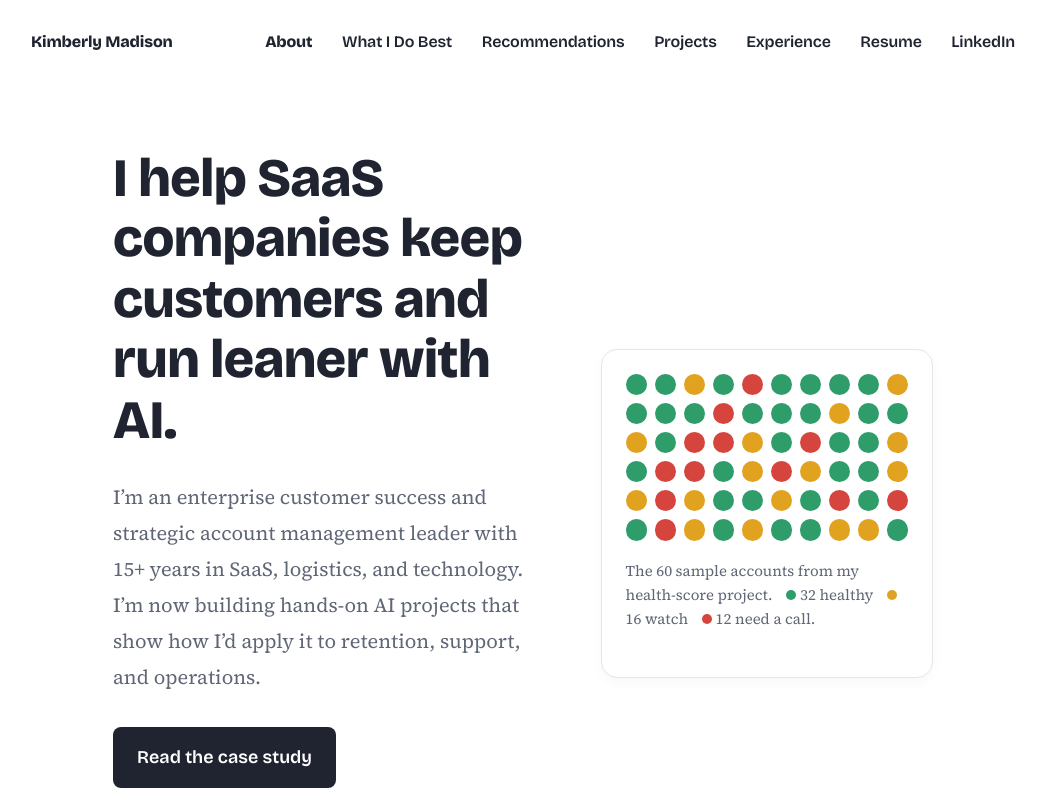
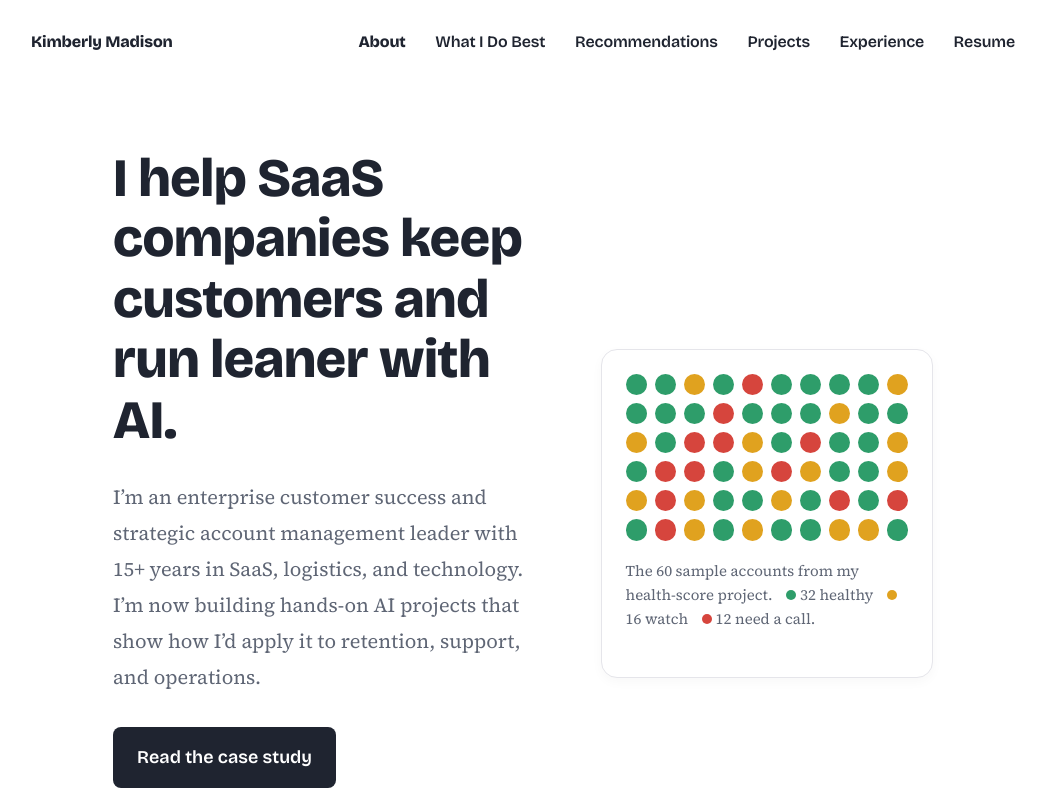
Before and after one commit to kimberlymadison11/kimberly-madison-portfolio, a plain HTML site: page index.html in a window 1280 px wide. Shown: the top 799 px of the page, without its empty margins (117-1163 px from the left). Drawn offline with nearby package versions, Linux system fonts and the light colour scheme.

Commit message:
Update index.html

```diff
--- a/index.html
+++ b/index.html
@@ -13,7 +13,6 @@
     <a href="#projects" class="nav-btn">Projects</a>
     <a href="#experience" class="nav-btn">Experience</a>
     <a href="Kimberly_Madison_Resume.pdf" class="nav-btn" target="_blank">Resume</a>
-    <a href="https://www.linkedin.com/in/kimberly-madison-b375081b/" class="nav-btn" target="_blank">LinkedIn</a>
   </div>
 </nav>
 <main><div class="hero">
```
